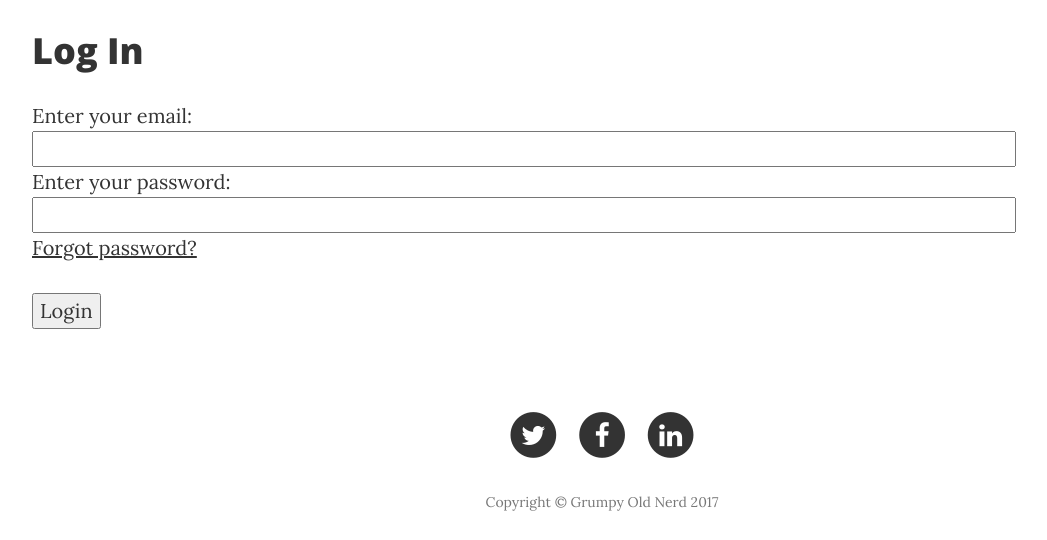
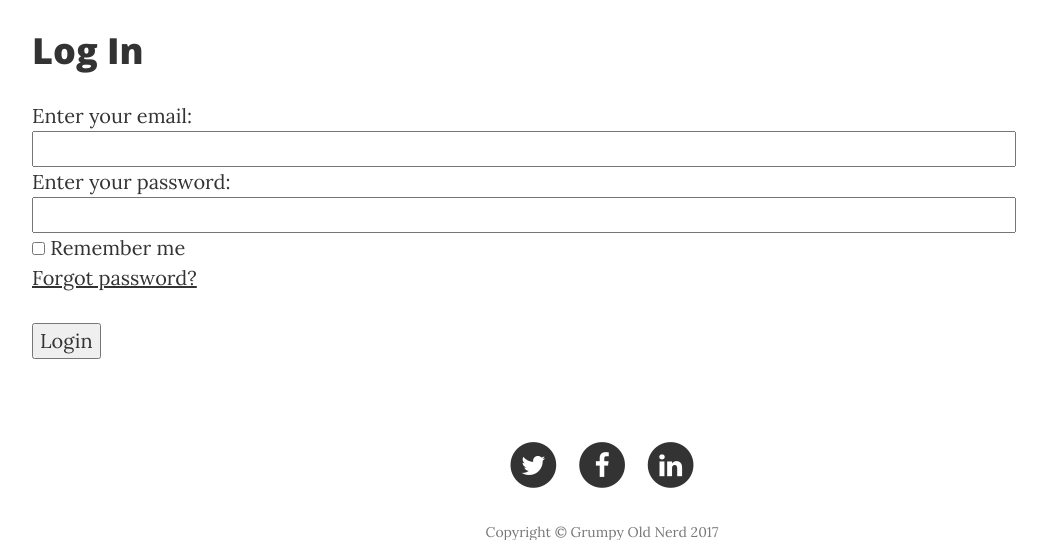
Before and after one commit to mcgeddes11/grumpy-old-nerd, a Flask app: page /login in a window 1280 px wide. Shown: the part 487-1027 px from the top of the page, without its empty margins (38-1085 px from the left). Before the commit the page ends 998 px from the top, so only its background shows below. Run offline with Flask 2, Linux system fonts and the light colour scheme; parts of the project's set-up code (start-up, migrations or seed data) failed here and were passed over; some libraries are stand-ins or nearby versions.

Commit message:
Make 'remember me' on login work properly

```diff
--- a/app/templates/about.html
+++ b/app/templates/about.html
@@ -9,6 +9,7 @@
             <h3> Hey there! </h3>
             <p>Jon to most, Cocksy to some and "Hey you!" to crazy people on the subway, I'm a self-confessed nerd who loves a good vent.
                 I'm a Data Scientist by profession (<a href="{{ url_for('post', post_id=10) }}">what's that?</a>) and I've been in the industry long enough to know that most people who claim to be, aren't.
+                Inlcuding me, probably.
                 I love technology and all that it enables, especially the gradual alienation and enslavement of the human race (just kidding, it's not gradual at all).
                 As a software engineer I make a great data scientist, but I've built some cool stuff that you can look at <a href="https://github.com/mcgeddes11">here</a> if you want.
                 Set your expectations accordingly - it's not rocket surgery, though the code for this blog platform is there as well.
--- a/app/templates/login.html
+++ b/app/templates/login.html
@@ -18,6 +18,11 @@
           <span style="color: red;">[{{error}}]</span>
         {% endfor %}<br>
 
+        {{ form.remember_me() }}  Remember me
+        {% for error in form.remember_me.errors %}
+          <span style="color: red;">[{{error}}]</span>
+        {% endfor %}<br>
+
         <a href="{{ url_for('forgot_password') }}">Forgot password?</a>
     </p>
     <p><input type="submit" value="Login"></p>
--- a/app/views.py
+++ b/app/views.py
@@ -199,7 +199,7 @@ def login():
             msg = "User not found"
             return render_template('login.html', form=form, msg=msg)
         elif user.verify_password(form.password.data):
-            login_user(user)
+            login_user(user, form.remember_me.data)
             next = url_for('index')
         else:
             msg = "Login unsuccessful - incorrect password"
```
